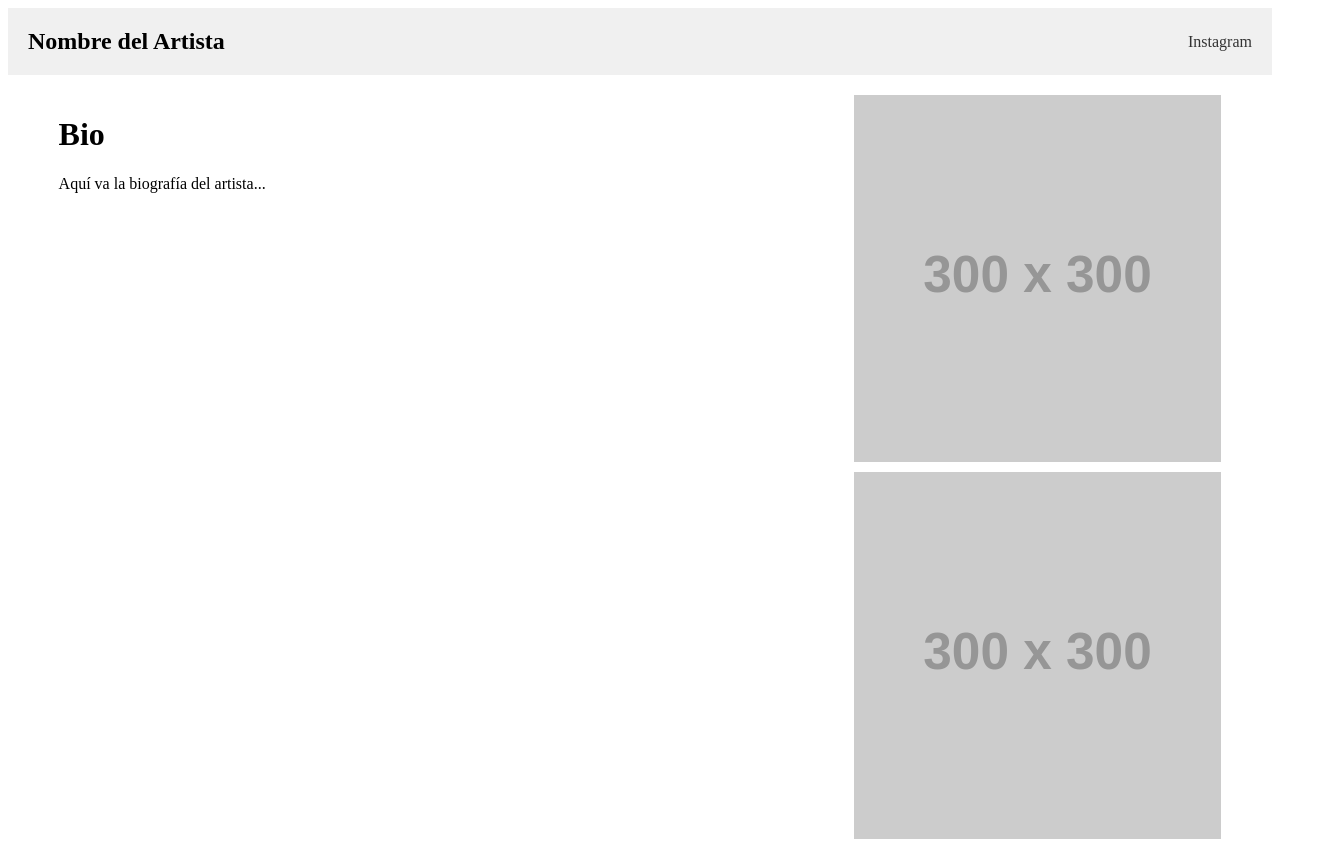
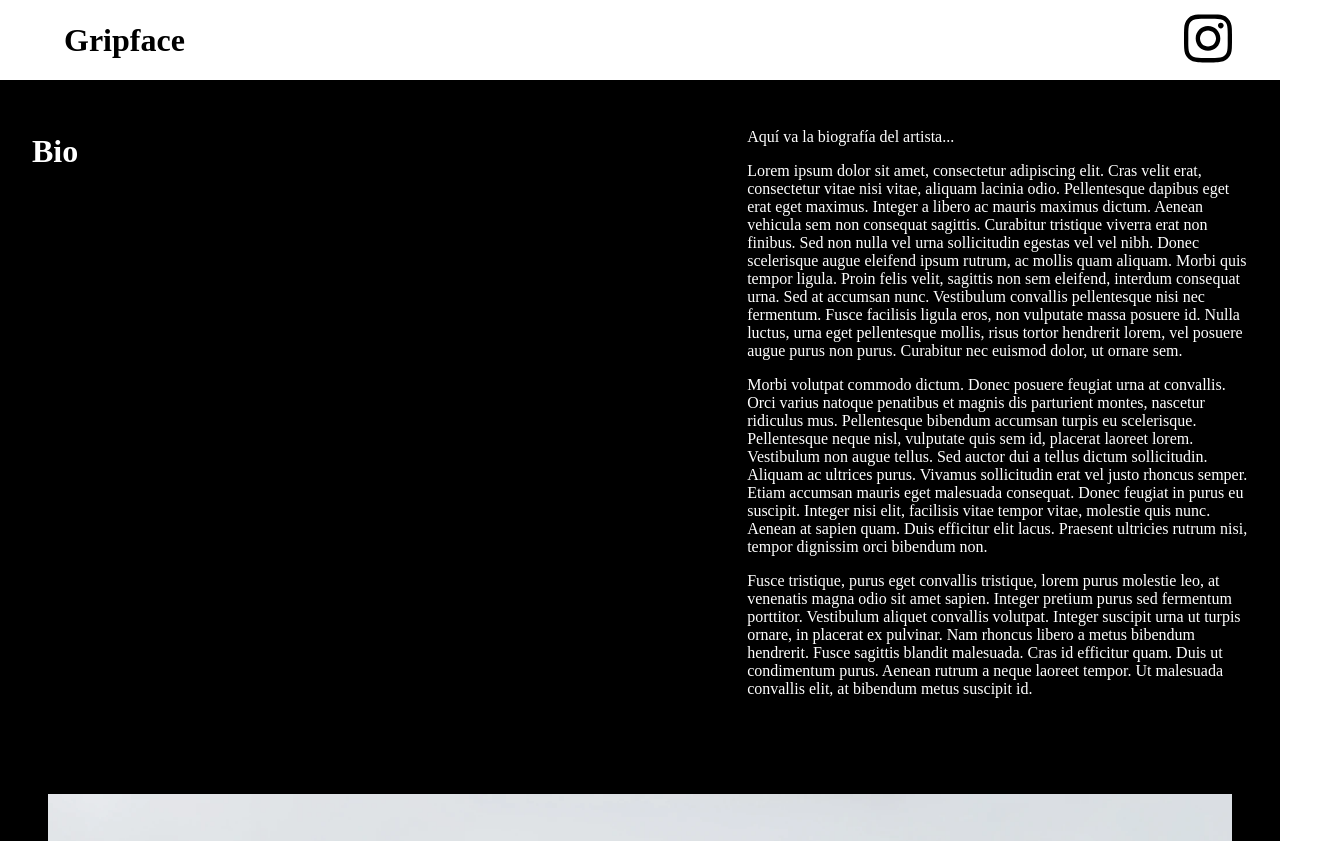
Before and after one commit to sistemas-y-redes/GripFace, a Nuxt app: page /bio in a window 1280 px wide. Shown: the top 841 px of the page, 1328 px wide, since content can reach past the window. Built offline with nearby package versions, Linux system fonts and the light colour scheme.

Commit message:
CanvasSlider cleanup, bio update

```diff
--- a/components/CanvasSlider.vue
+++ b/components/CanvasSlider.vue
@@ -35,8 +35,6 @@ const images = [
   '/img/P1222156.webp',
 ];
 
-const scale = 0.5;
-
 const state = reactive({
   activeImage: 0
 });
@@ -46,6 +44,7 @@ const linkColor = ref('black');
 const canvasRef = ref(null);
 
 onMounted(() => {
+  // Definir canvas
   const canvas = canvasRef.value;
   const ctx = canvas.getContext('2d');
   if (!canvas) return;
@@ -76,7 +75,10 @@ onMounted(() => {
     ctx.fill();
     ctx.restore(); // Restaurar el estado después de dibujar la mancha de tinta
   };
+  drawInkBlob(); // Dibujar la mancha inicialmente
 
+
+  // Definir el pincel
   const lazy = new LazyBrush({ radius: 10, enabled: true });
   let isDrawing = false;
   let canDraw = false; // Estado para controlar si el puntero puede dibujar
@@ -95,38 +97,20 @@ onMounted(() => {
     ctx.shadowColor = 'rgba(0, 0, 0, 0.5)';
   };
 
-
-
-
-
-
-
   // Función para ajustar el tamaño del canvas
   const resizeCanvas = () => {
     canvas.width = window.innerWidth;
     canvas.height = window.innerHeight;
     drawInkBlob(canDraw ? 'red' : 'black'); // Redibujar la mancha de tinta con el color actual
   };
-
   // Llamar a resizeCanvas inmediatamente para establecer el tamaño inicial
   resizeCanvas();
-
   // Agregar un detector de eventos para ajustar el canvas cuando se cambia el tamaño de la ventana
   window.addEventListener('resize', resizeCanvas);
-
   onUnmounted(() => {
     window.removeEventListener('resize', resizeCanvas);
   });
 
-  // canvas.width = window.innerWidth;
-  // canvas.height = window.innerHeight;
-
-
-
-
-
-
-  drawInkBlob(); // Dibujar la mancha inicialmente
 
   let insideActivationZone = false;
   const togglePainting = (e) => {
@@ -154,6 +138,7 @@ onMounted(() => {
     }
   };
 
+  //Escuchadores de eventos para el puntero
   canvas.addEventListener('mousemove', (e) => {
     if (!canDraw || !isDrawing) return;
     lazy.update({ x: e.clientX, y: e.clientY });
@@ -203,10 +188,6 @@ const nextImage = () => {
   }, 500);
 };
 
-// setInterval(() => {
-//   state.activeImage = (state.activeImage + 1) % images.length;
-// }, 4000); // Cambiar la imagen cada 4 segundos
-
 </script>
 
 <style scoped>
@@ -215,6 +196,7 @@ const nextImage = () => {
   width: 100%;
   height: 100vh;
   overflow: hidden;
+  margin: -8px;
 }
 
 .slider-images img {
@@ -264,19 +246,14 @@ canvas {
   position: absolute;
   /* Posicionamiento absoluto para sacar el menú del flujo normal y colocarlo sobre otros elementos */
   top: 20px;
-  /* Ajustar según sea necesario para posicionar el menú */
   right: 20px;
-  /* Ajustar según sea necesario para posicionar el menú */
   z-index: 20;
   /* Asegurar que el menú tenga un z-index más alto que el canvas y las imágenes */
 }
 
 .menu a {
   text-decoration: none;
-  /* Eliminar el subrayado */
   font-size: 24px;
-  /* Aumentar el tamaño del texto, ajusta según tus necesidades */
   transition: color 0.3s;
-  /* Opcional: Añadir una transición suave para el cambio de color */
 }
 </style>
--- a/pages/bio.vue
+++ b/pages/bio.vue
@@ -1,69 +1,139 @@
 <template>
   <div class="bio-container">
     <nav class="navbar">
-        <div class="artist-name">Nombre del Artista</div>
+      <div class="artist-name">Gripface</div>
       <div class="social-links">
-          <!-- Asegúrate de incluir Font Awesome o tu elección de íconos en tu proyecto -->
         <a href="https://instagram.com" target="_blank" rel="noopener noreferrer">
-            <i class="fab fa-instagram"></i> Instagram
+          <svg class="social-icon" xmlns="http://www.w3.org/2000/svg" viewBox="0 0 448 512">
+            <path
+              d="M224.1 141c-63.6 0-114.9 51.3-114.9 114.9s51.3 114.9 114.9 114.9S339 319.5 339 255.9 287.7 141 224.1 141zm0 189.6c-41.1 0-74.7-33.5-74.7-74.7s33.5-74.7 74.7-74.7 74.7 33.5 74.7 74.7-33.6 74.7-74.7 74.7zm146.4-194.3c0 14.9-12 26.8-26.8 26.8-14.9 0-26.8-12-26.8-26.8s12-26.8 26.8-26.8 26.8 12 26.8 26.8zm76.1 27.2c-1.7-35.9-9.9-67.7-36.2-93.9-26.2-26.2-58-34.4-93.9-36.2-37-2.1-147.9-2.1-184.9 0-35.8 1.7-67.6 9.9-93.9 36.1s-34.4 58-36.2 93.9c-2.1 37-2.1 147.9 0 184.9 1.7 35.9 9.9 67.7 36.2 93.9s58 34.4 93.9 36.2c37 2.1 147.9 2.1 184.9 0 35.9-1.7 67.7-9.9 93.9-36.2 26.2-26.2 34.4-58 36.2-93.9 2.1-37 2.1-147.8 0-184.8zM398.8 388c-7.8 19.6-22.9 34.7-42.6 42.6-29.5 11.7-99.5 9-132.1 9s-102.7 2.6-132.1-9c-19.6-7.8-34.7-22.9-42.6-42.6-11.7-29.5-9-99.5-9-132.1s-2.6-102.7 9-132.1c7.8-19.6 22.9-34.7 42.6-42.6 29.5-11.7 99.5-9 132.1-9s102.7-2.6 132.1 9c19.6 7.8 34.7 22.9 42.6 42.6 11.7 29.5 9 99.5 9 132.1s2.7 102.7-9 132.1z" />
+          </svg>
         </a>
       </div>
     </nav>
 
     <div class="content">
-        <div class="bio-text">
+      <div class="bio-text-container">
+        <div class="bio-title">
           <h1>Bio</h1>
+        </div>
+        <div class="spacer"></div>
+        <div class="bio-content">
           <p>Aquí va la biografía del artista...</p>
+          <p>Lorem ipsum dolor sit amet, consectetur adipiscing elit. Cras velit erat,
+            consectetur vitae nisi vitae, aliquam lacinia odio. Pellentesque dapibus eget erat eget maximus. Integer a
+            libero ac mauris maximus dictum. Aenean vehicula sem non consequat sagittis. Curabitur tristique viverra
+            erat
+            non finibus. Sed non nulla vel urna sollicitudin egestas vel vel nibh. Donec scelerisque augue eleifend
+            ipsum
+            rutrum, ac mollis quam aliquam. Morbi quis tempor ligula. Proin felis velit, sagittis non sem eleifend,
+            interdum consequat urna. Sed at accumsan nunc. Vestibulum convallis pellentesque nisi nec fermentum. Fusce
+            facilisis ligula eros, non vulputate massa posuere id. Nulla luctus, urna eget pellentesque mollis, risus
+            tortor hendrerit lorem, vel posuere augue purus non purus. Curabitur nec euismod dolor, ut ornare sem.</p>
+
+          <p> Morbi volutpat commodo dictum. Donec posuere feugiat urna at convallis. Orci varius natoque penatibus et
+            magnis dis parturient montes, nascetur ridiculus mus. Pellentesque bibendum accumsan turpis eu scelerisque.
+            Pellentesque neque nisl, vulputate quis sem id, placerat laoreet lorem. Vestibulum non augue tellus. Sed
+            auctor dui a tellus dictum sollicitudin. Aliquam ac ultrices purus. Vivamus sollicitudin erat vel justo
+            rhoncus semper. Etiam accumsan mauris eget malesuada consequat. Donec feugiat in purus eu suscipit. Integer
+            nisi elit, facilisis vitae tempor vitae, molestie quis nunc. Aenean at sapien quam. Duis efficitur elit
+            lacus.
+            Praesent ultricies rutrum nisi, tempor dignissim orci bibendum non.</p>
+
+          <p>Fusce tristique, purus eget convallis tristique, lorem purus molestie leo, at venenatis magna odio sit amet
+            sapien. Integer pretium purus sed fermentum porttitor. Vestibulum aliquet convallis volutpat. Integer
+            suscipit
+            urna ut turpis ornare, in placerat ex pulvinar. Nam rhoncus libero a metus bibendum hendrerit. Fusce
+            sagittis
+            blandit malesuada. Cras id efficitur quam. Duis ut condimentum purus. Aenean rutrum a neque laoreet tempor.
+            Ut
+            malesuada convallis elit, at bibendum metus suscipit id. </p>
+        </div>
+      </div>
     </div>
     <div class="bio-images">
       <!-- Imágenes placeholder, reemplaza las URLs según sea necesario -->
-          <img src="https://via.placeholder.com/300" alt="Placeholder Image">
-          <img src="https://via.placeholder.com/300" alt="Placeholder Image">
-          <img src="https://via.placeholder.com/300" alt="Placeholder Image">
-        </div>
+      <img src="/img/gripfaceesculturaweb.webp" alt="Placeholder Image">
     </div>
 
     <footer class="footer">
-        <p>&copy; 2024 Nombre del Artista. Todos los derechos reservados.</p>
+      <p>&copy; 2024 Gripface. Todos los derechos reservados.</p>
     </footer>
   </div>
 </template>
 
+
 <style scoped>
+html,
+body {
+  margin: 0 !important;
+  padding: 0 !important;
+}
+
+
+.bio-container {
+  margin: -8px;
+}
+
 .navbar {
   display: flex;
   justify-content: space-between;
   align-items: center;
-    padding: 20px;
-    background-color: #f0f0f0;
+  padding: 0px;
+  height: 10vh;
 }
 
 .artist-name {
-    font-size: 24px;
+  font-size: 32px;
   font-weight: bold;
+  margin-left: 2em;
 }
 
 .social-links a {
   text-decoration: none;
   color: #333;
-    margin-left: 15px;
+  margin-right: 3em;
+}
+
+.social-icon {
+  margin-right: 3em;
 }
 
 .content {
   display: flex;
   justify-content: space-around;
-    margin: 20px;
+  margin: 0px;
 }
 
-  .bio-text {
-    flex-basis: 60%;
+.bio-text-container {
+  background-color: black;
+  color: white;
+  padding: 2rem;
+  margin: 0px;
+  display: grid;
+  grid-template-columns: repeat(12, 1fr);
+  /* Divide el contenedor en 12 columnas */
+  grid-gap: 10px;
+  /* Espacio entre los elementos */
+  align-items: left;
+  /* Centra verticalmente los elementos */
+}
+
+.bio-title {
+  grid-column: span 3;
+}
+
+.spacer {
+  grid-column: span 4;
+}
+
+.bio-content {
+  grid-column: span 5;
 }
 
 .bio-images {
-    display: flex;
-    flex-wrap: wrap;
-    justify-content: space-between;
-    flex-basis: 30%;
+  padding: 3em;
+  background-color: black;
 }
 
 .bio-images img {
@@ -72,8 +142,12 @@
 }
 
 .footer {
-    text-align: center;
+  display: flex;
+  justify-content: center;
+  align-items: center;
   padding: 20px;
   background-color: #f0f0f0;
+  color: black;
+  height: 10em;
 }
 </style>
```
Lines whose indentation alone changed are shown as unchanged.
